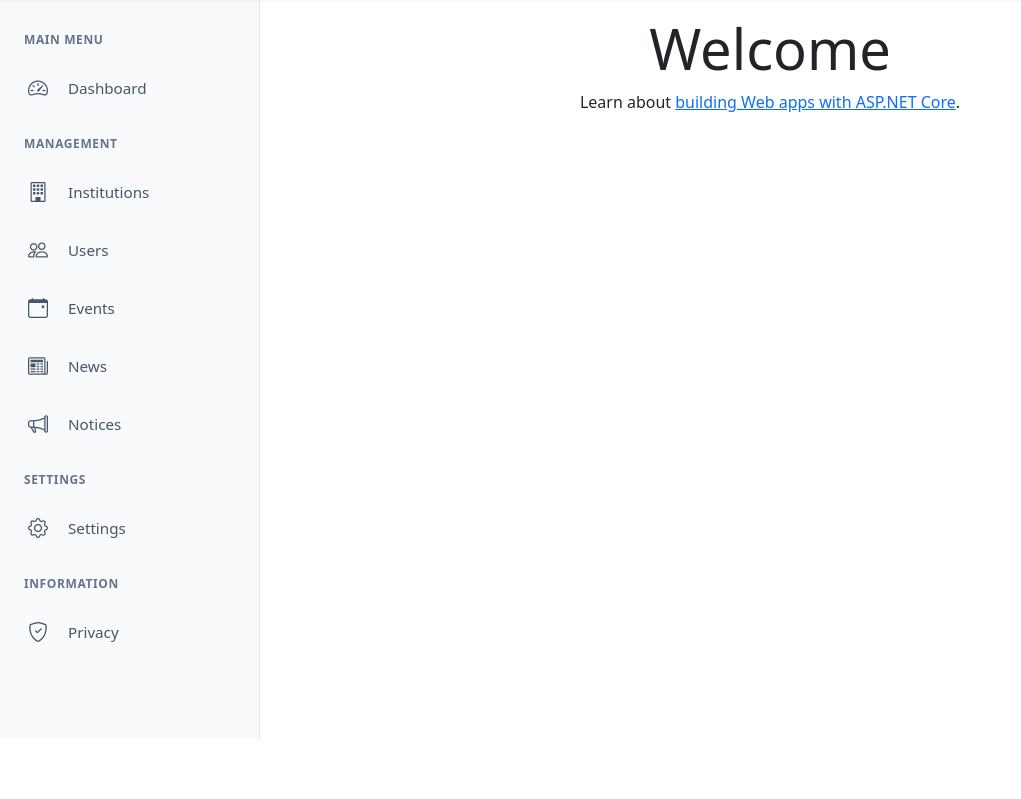
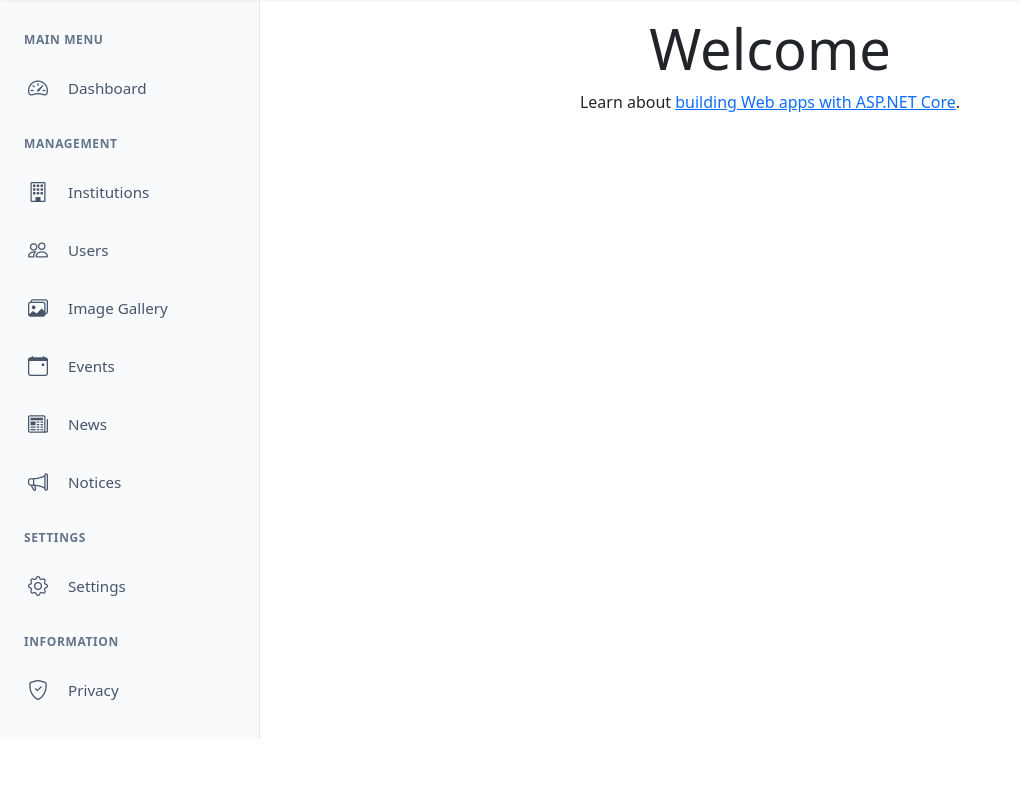
Before and after one commit to sb-bipin/InstitutionPanel.v1, an ASP.NET Core app: template Views/Home/Index.cshtml in a window 1280 px wide. Shown: the part 61-860 px from the top of the page, without its empty margins (0-1021 px from the left). Run offline with ASP.NET Core 8, Linux system fonts and the light colour scheme; the template is opened without the code that fills it, so the values that code supplies are empty; a user stored in the database is signed in.

Commit message:
Add: Image gallery is added on sidebar

```diff
--- a/Views/Shared/_Layout.cshtml
+++ b/Views/Shared/_Layout.cshtml
@@ -411,6 +411,17 @@
 
                 <li class="menu-item">
                     <a class="menu-link"
+                       asp-controller="ImageGallery"
+                       asp-action="Index"
+                       data-tooltip="Image Gallery">
+                        <i class="bi bi-images"></i>
+                        <span>Image Gallery</span>
+                    </a>
+                </li>
+
+
+                <li class="menu-item">
+                    <a class="menu-link"
                        asp-controller="Event"
                        asp-action="Index"
                        data-tooltip="Events">
```
